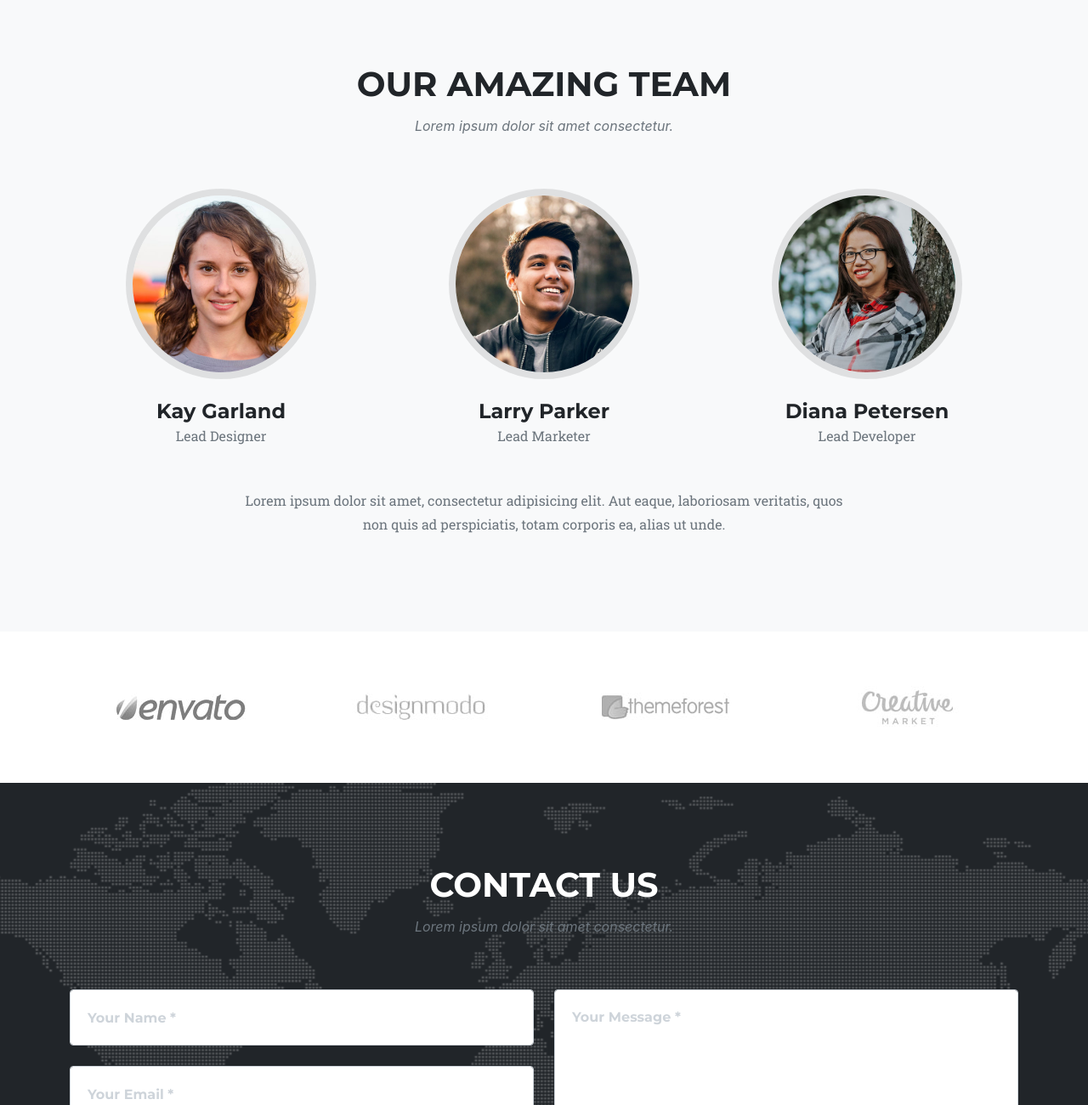
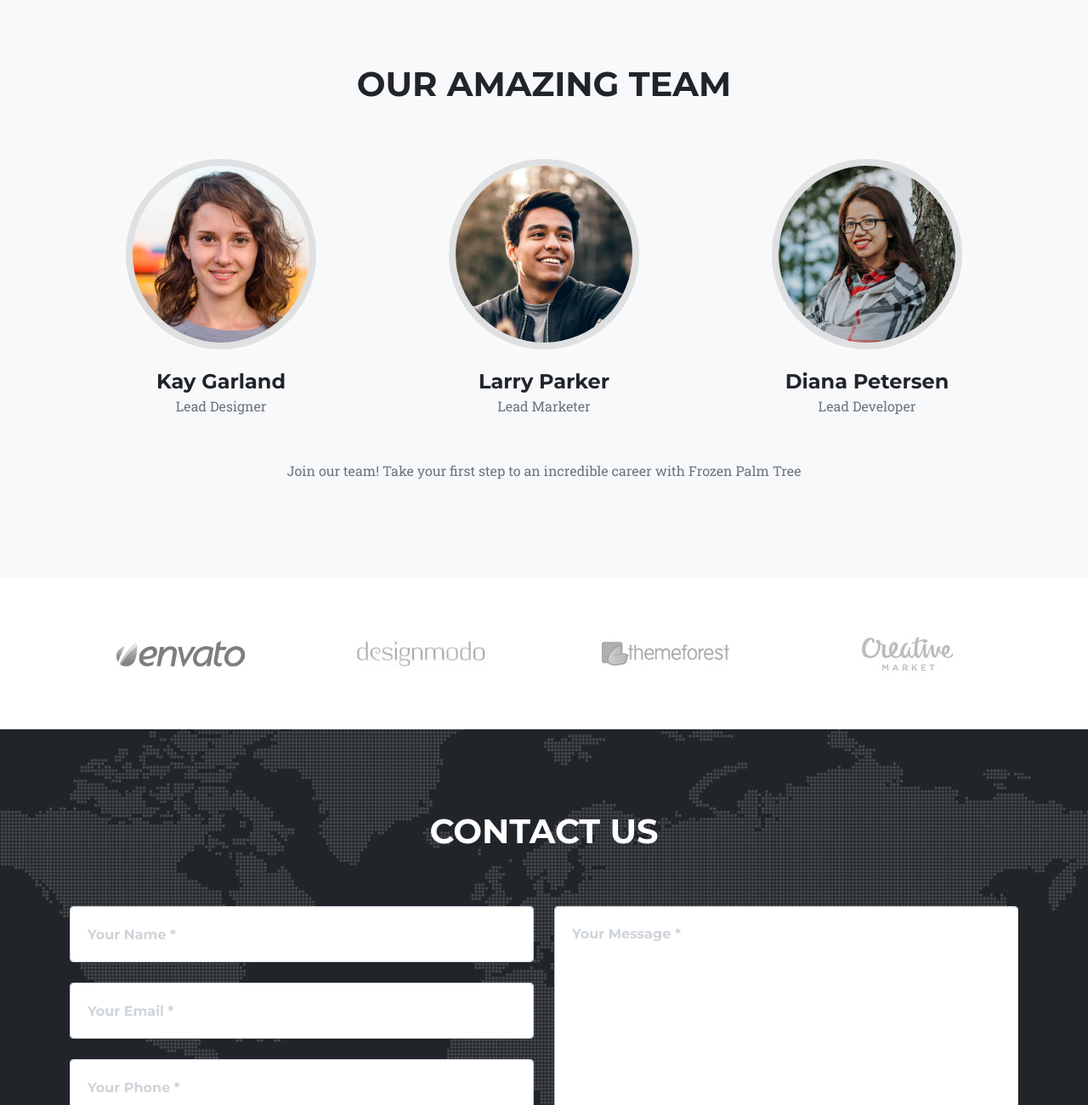
Before and after one commit to mercadermtz/company-website, a plain HTML site: page index.html in a window 1280 px wide. Shown: the part 2900-4200 px from the top of the page at 85% size. Drawn offline with nearby package versions, Linux system fonts and the light colour scheme; a web font is replaced by a local one.

Commit message:
Update contact

```diff
--- a/index.html
+++ b/index.html
@@ -135,7 +135,7 @@
             <div class="container">
                 <div class="text-center">
                     <h2 class="section-heading text-uppercase">Our Amazing Team</h2>
-                    <h3 class="section-subheading text-muted">Lorem ipsum dolor sit amet consectetur.</h3>
+                    <h3 class="section-subheading text-muted"></h3>
                 </div>
                 <div class="row">
                     <div class="col-lg-4">
@@ -161,7 +161,7 @@
                     </div>
                 </div>
                 <div class="row">
-                    <div class="col-lg-8 mx-auto text-center"><p class="large text-muted">Lorem ipsum dolor sit amet, consectetur adipisicing elit. Aut eaque, laboriosam veritatis, quos non quis ad perspiciatis, totam corporis ea, alias ut unde.</p></div>
+                    <div class="col-lg-8 mx-auto text-center"><p class="large text-muted">Join our team! Take your first step to an incredible career with Frozen Palm Tree</p></div>
                 </div>
             </div>
         </section>
@@ -189,7 +189,7 @@
             <div class="container">
                 <div class="text-center">
                     <h2 class="section-heading text-uppercase">Contact Us</h2>
-                    <h3 class="section-subheading text-muted">Lorem ipsum dolor sit amet consectetur.</h3>
+                    <h3 class="section-subheading text-muted"></h3>
                 </div>
                 <form id="contactForm" name="sentMessage" novalidate="novalidate">
                     <div class="row align-items-stretch mb-5">
```
